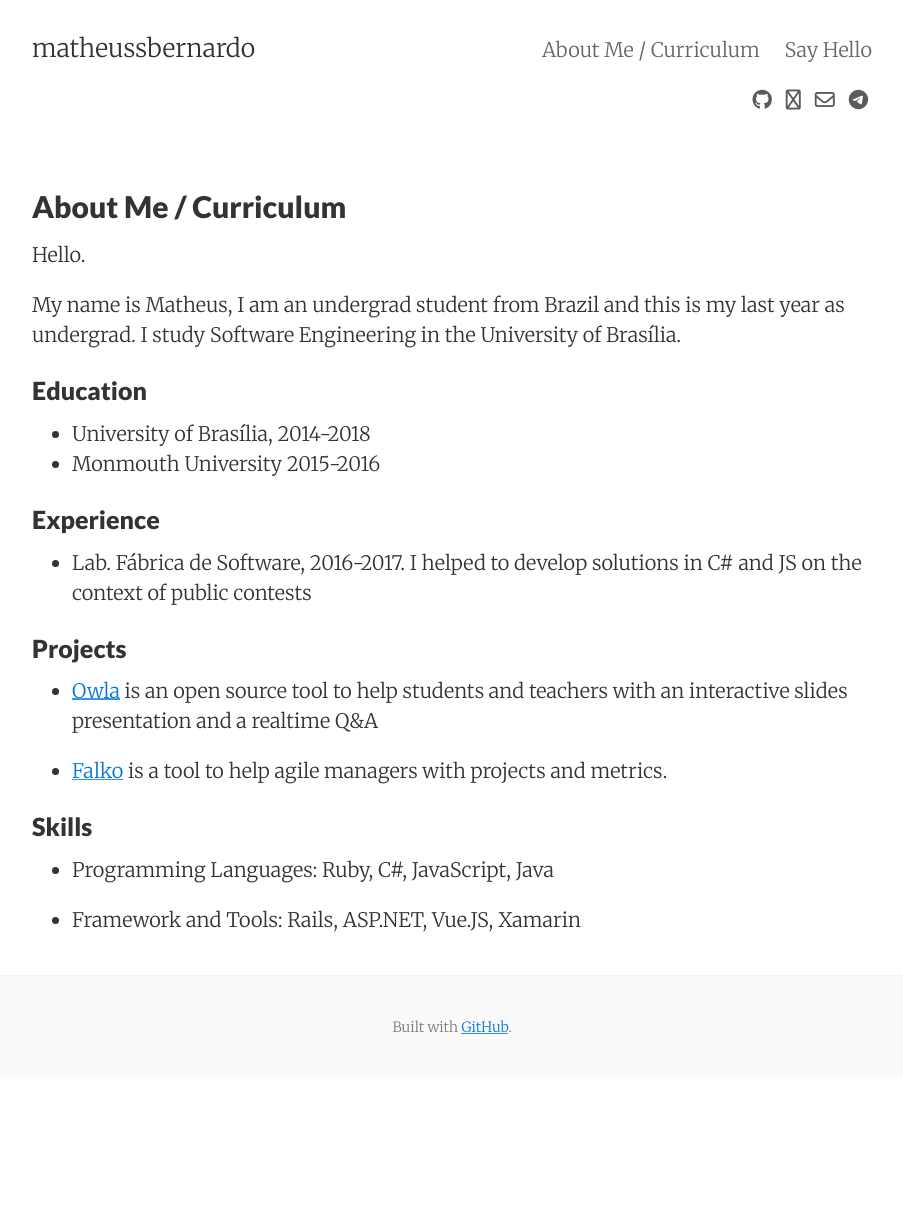
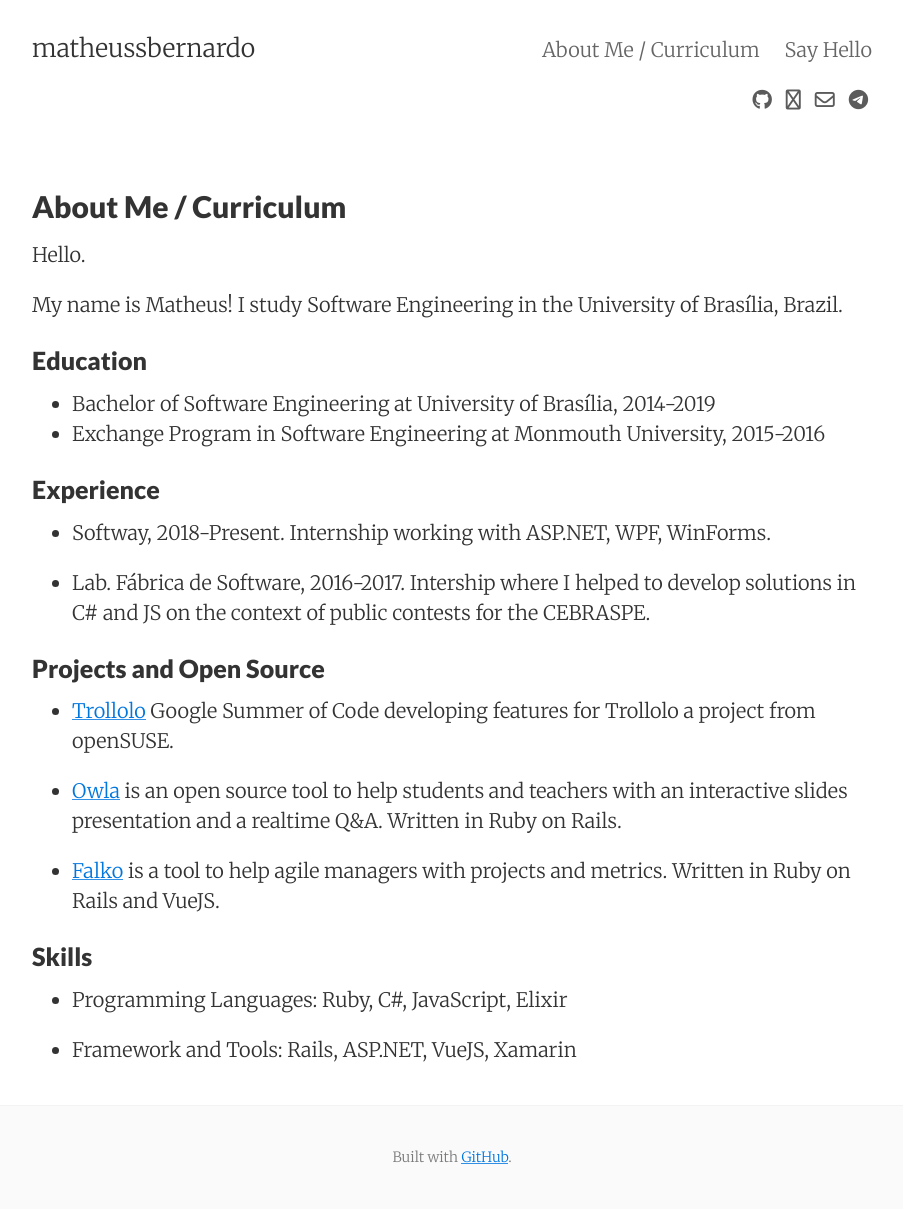
Before and after one commit to matheussbernardo/matheussbernardo.github.io, a Jekyll site: the page built from about.md, in a window 1280 px wide. Shown: the whole page, without its empty margins (188-1091 px from the left). Built offline with Jekyll 4.4.1, drawn with Linux system fonts in a browser that asks for light colours; nearby versions of some CDN libraries; before the commit the page ends 1079 px from its top, so only the background shows below that.

Commit message:
Update CV/about

```diff
--- a/about.md
+++ b/about.md
@@ -7,29 +7,35 @@ tags: about
 
 Hello.
 
-My name is Matheus, I am an undergrad student from Brazil and  this is my last year
-as undergrad. I study Software Engineering in the University of Brasília.
+My name is Matheus! I study Software Engineering in the University of Brasília, Brazil.
 
 ### Education
 
-* University of Brasília, 2014-2018
-* Monmouth University 2015-2016
+* Bachelor of Software Engineering at University of Brasília, 2014-2019
+* Exchange Program in Software Engineering at  Monmouth University, 2015-2016
 
 ### Experience
 
-* Lab. Fábrica de Software, 2016-2017.  I helped to develop solutions in C# and JS on
-the context of public contests
+* Softway, 2018-Present. Internship working with ASP.NET, WPF, WinForms.
 
-### Projects
+* Lab. Fábrica de Software, 2016-2017.  Intership where I helped to develop solutions in C# and JS on
+the context of public contests for the CEBRASPE.
+
+### Projects and Open Source
+
+* [Trollolo](https://github.com/openSUSE/trollolo) Google Summer of Code developing features for Trollolo
+a project from openSUSE.
 
 * [Owla](https://github.com/fga-gpp-mds/2016.2-Owla) is an open source tool to help
-students and teachers with an interactive slides presentation and a realtime Q&A
+students and teachers with an interactive slides presentation and a realtime Q&A. Written in Ruby on Rails.
 
-* [Falko](https://github.com/falko- org/Falko) is a tool to help agile managers with
-projects and metrics.
+* [Falko](https://github.com/falko-org/Falko) is a tool to help agile managers with
+projects and metrics. Written in Ruby on Rails and VueJS.
+
+
 
 ### Skills
 
-* Programming Languages: Ruby, C#, JavaScript, Java
+* Programming Languages: Ruby, C#, JavaScript, Elixir
 
-* Framework and Tools: Rails, ASP.NET, Vue.JS, Xamarin
+* Framework and Tools: Rails, ASP.NET, VueJS, Xamarin
```
